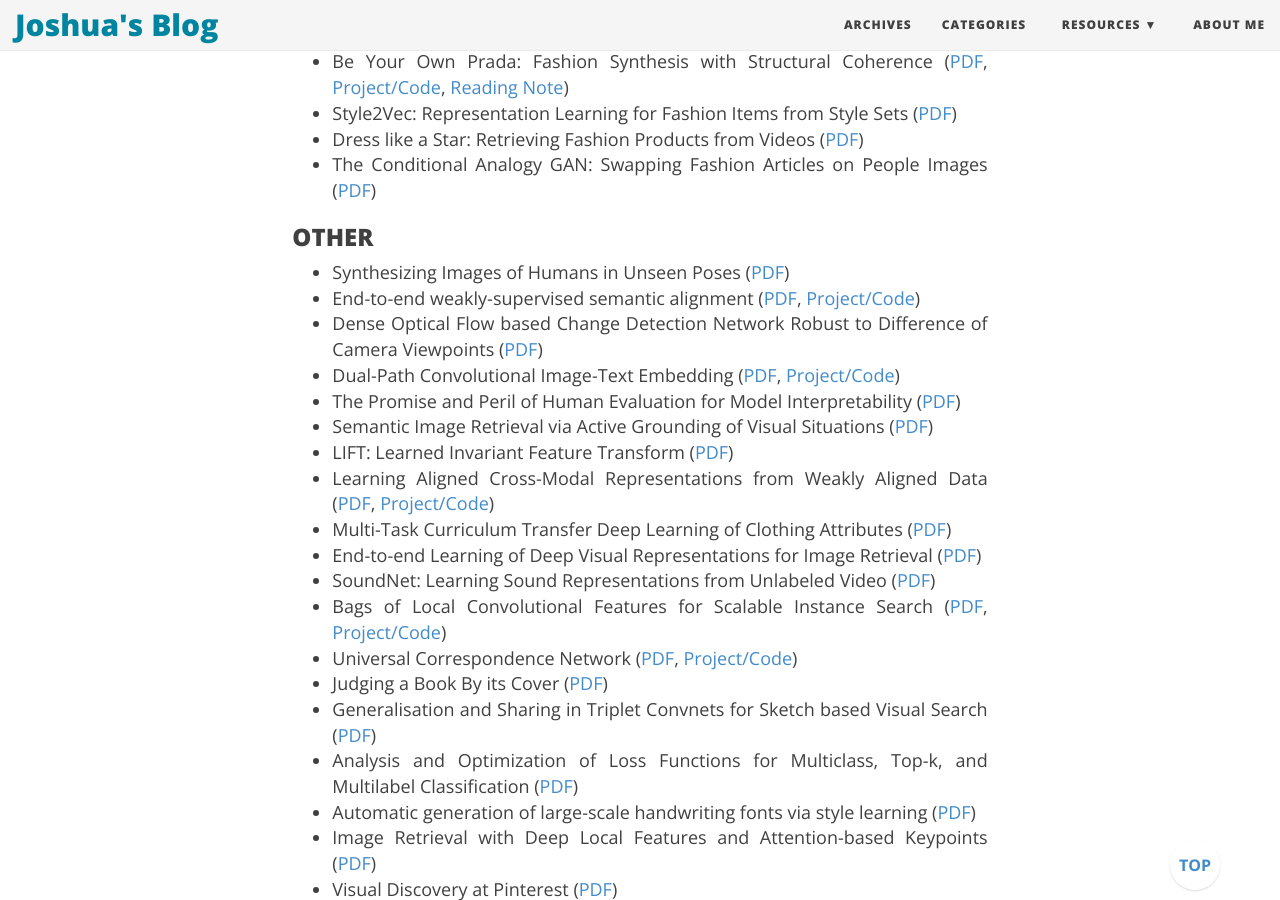
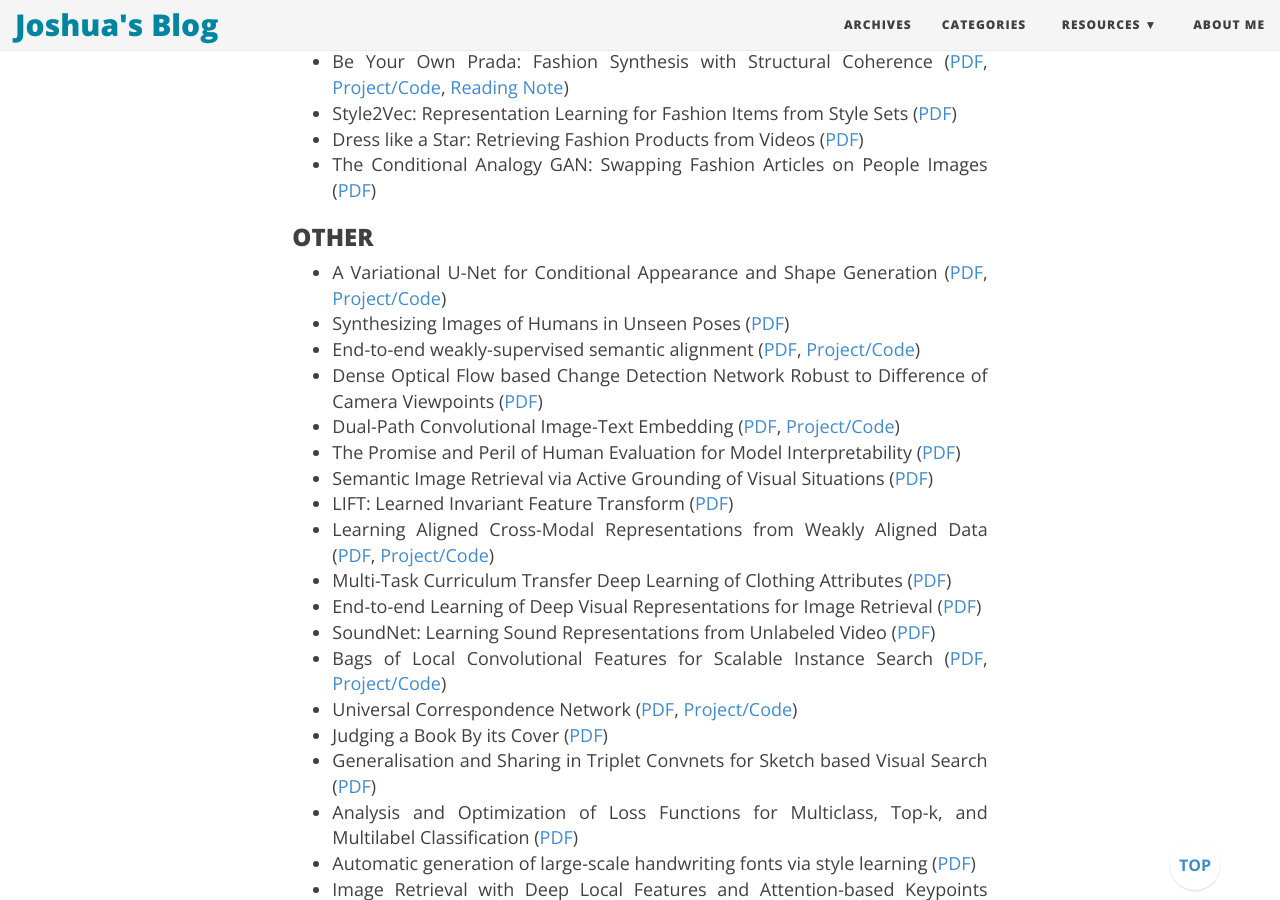
Before and after one commit to joshua19881228/joshua19881228.github.io, a Jekyll site: the page built from _posts/Computer_Vision/2016-08-25-my-jumble-of-computer-vision.md, in a window 1280 px wide and 900 px high, scrolled down 24369 px. Built offline with Jekyll 4.4.1, drawn with Linux system fonts in a browser that asks for light colours; nearby versions of some CDN libraries; formulas are drawn with MathJax 3; comment, search, counter and statistics services are not loaded.

Commit message:
update post

```diff
--- a/_posts/Computer_Vision/2016-08-25-my-jumble-of-computer-vision.md
+++ b/_posts/Computer_Vision/2016-08-25-my-jumble-of-computer-vision.md
@@ -628,6 +628,7 @@ I am going to maintain this page to record a few things about computer vision th
 
 ### OTHER ###
 
+* A Variational U-Net for Conditional Appearance and Shape Generation ([PDF](https://arxiv.org/abs/1804.04694), [Project/Code](https://compvis.github.io/vunet/))
 * Synthesizing Images of Humans in Unseen Poses ([PDF](https://arxiv.org/abs/1804.07739v1))
 * End-to-end weakly-supervised semantic alignment ([PDF](https://arxiv.org/abs/1712.06861), [Project/Code](http://www.di.ens.fr/willow/research/weakalign/))
 * Dense Optical Flow based Change Detection Network Robust to Difference of Camera Viewpoints ([PDF](https://arxiv.org/abs/1712.02941))
```
